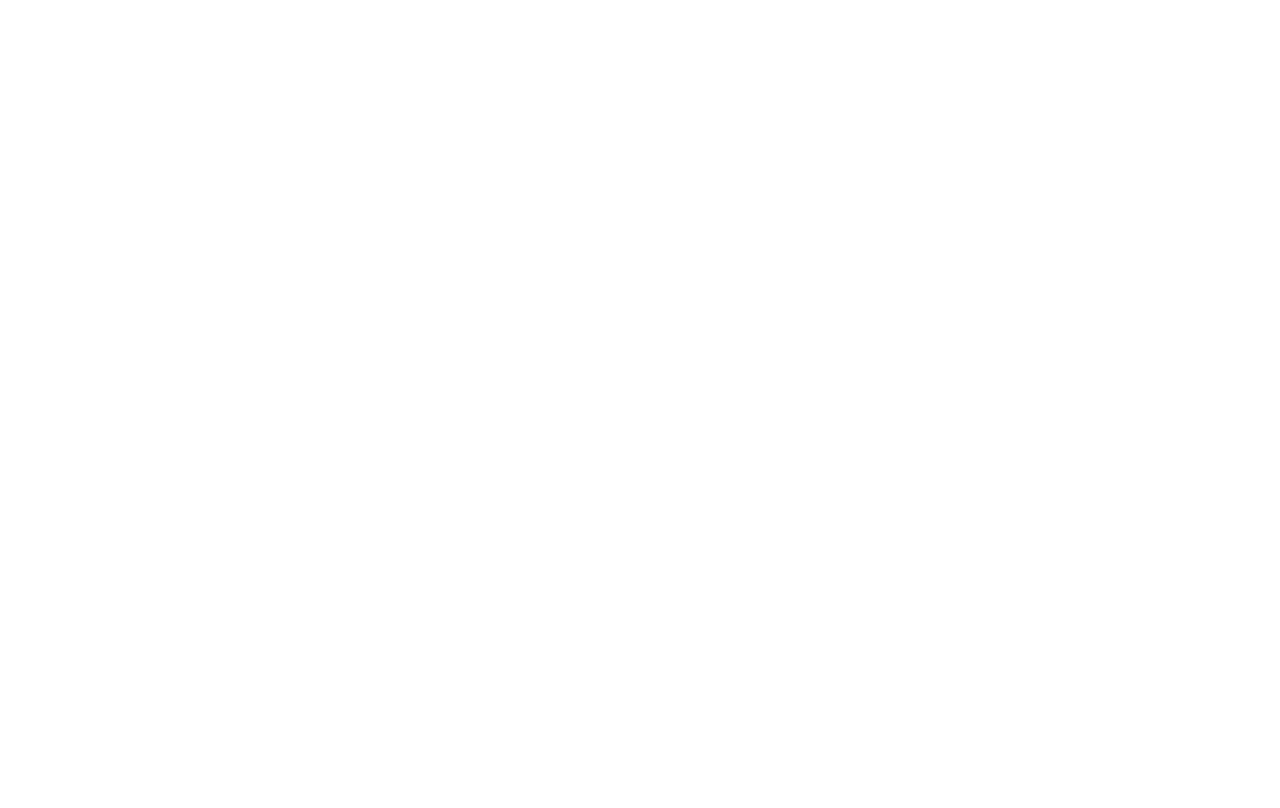
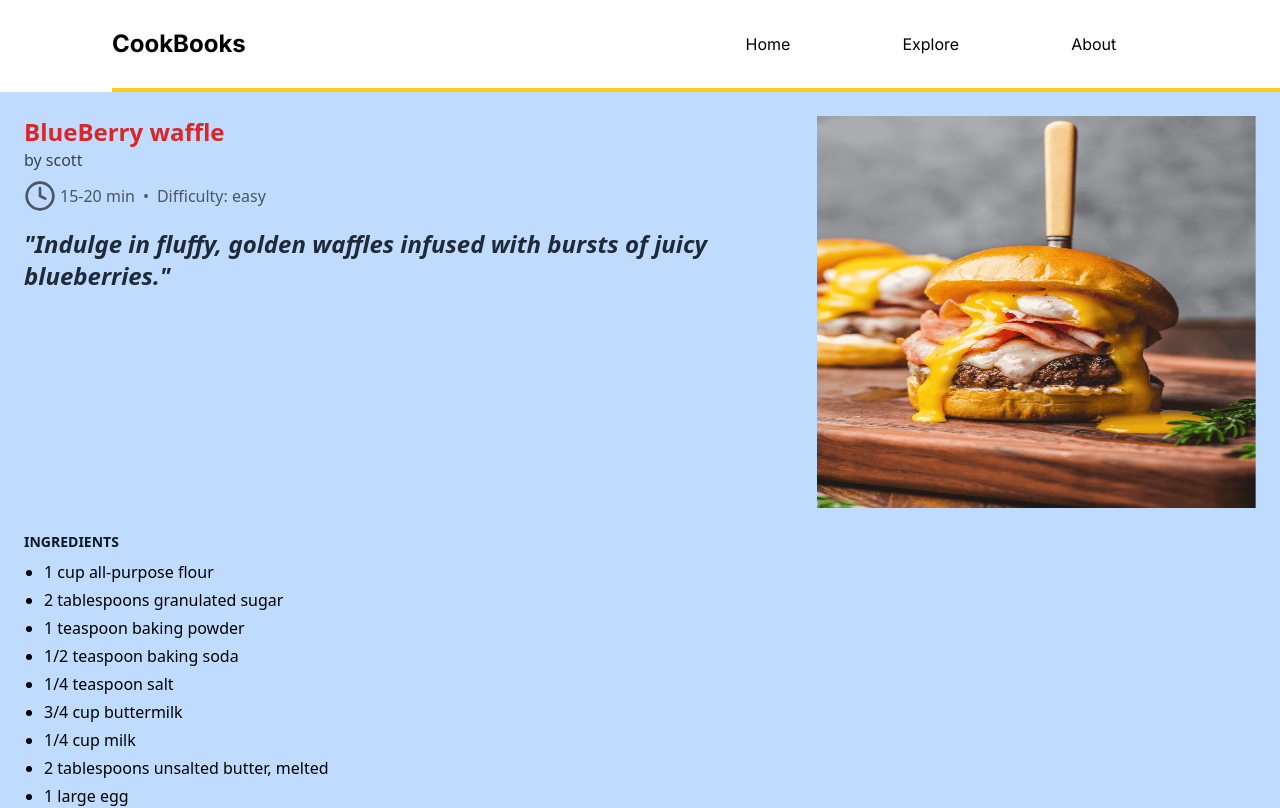
Before and after one commit to Awwal123/Recipe-App, a React (Vite) app: page /recipe-details in a window 1280 px wide. Before the commit this address had no page. Shown: the top 808 px of the page. Built offline with nearby package versions, Linux system fonts and the light colour scheme.

Commit message:
recipes-setup

```diff
--- a/src/App.tsx
+++ b/src/App.tsx
@@ -1,6 +1,6 @@
 import { CheckOut } from "./components/CheckOut";
 import { Home } from "./components/Home";
-// import { RecipeDetails } from "./components/Recipedetails";
+import { RecipeDetails } from "./components/RecipeDetails";
 import Recipes from "./components/Recipes";
 import { SignUp } from "./components/Signup";
 import { BrowserRouter as Router, Routes, Route } from "react-router-dom";
@@ -14,7 +14,7 @@ function App() {
             <Route path="/signup" element={<SignUp />} />
             <Route path="/check-out" element={<CheckOut />} />
             <Route path="/recipes" element={<Recipes />} />
-            {/* <Route path="/recipe-details" element={<RecipeDetails />} /> */}
+            <Route path="/recipe-details" element={<RecipeDetails />} />
           </Routes>
         </Router>
       </div>
--- a/src/components/Recipedetails.tsx
+++ b/src/components/Recipedetails.tsx
@@ -1,30 +1,35 @@
-import { Clock, Play } from "lucide-react";
+import { Clock } from "lucide-react";
 import { Navbar } from "./Navbar";
 import { Footer } from "./Footer";
+import Recipe from "../assets/images/Burger.png";
 export const RecipeDetails = () => {
   return (
     <div>
       <Navbar />
-      <div className="max-w-4xl mx-auto p-6 font-sans">
-        <div className="grid md:grid-cols-2 gap-6">
+      <div className="max-w-7xl mx-auto p-6 font-sans bg-blue-200 ">
+        <div className=" gap-6">
           <div className="space-y-6">
+            <div className="flex md:justify-between md:flex-row flex-col">
               <div>
                 <h1 className="text-2xl font-bold text-red-600">
                   BlueBerry waffle
                 </h1>
                 <p className="text-gray-700">by scott</p>
 
-              <div className="flex items-center mt-2 text-sm text-gray-600">
-                <Clock className="w-4 h-4 mr-1" />
+                <div className="flex items-center mt-2 text-base text-gray-600">
+                  <Clock className="w-8 h-8 mr-1" />
                   <span>15-20 min</span>
                   <span className="mx-2">•</span>
                   <span>Difficulty: easy</span>
                 </div>
 
-              <p className="mt-4 italic text-gray-800">
-                "Indulge in fluffy, golden waffles infused with bursts of juicy
-                blueberries."
+                <p className="mt-4 italic text-2xl text-gray-800 font-bold">
+                  "Indulge in fluffy, golden waffles infused with bursts of
+                  juicy blueberries."
                 </p>
+              </div>
+              <img src={Recipe} alt="img" className="w-[463px] h-[392px]" />
+              <div></div>
             </div>
 
             <div>
@@ -89,44 +94,6 @@ export const RecipeDetails = () => {
               </ol>
             </div>
 
-            <div>
-              <h2 className="font-bold text-gray-900 uppercase text-sm mb-2">
-                Watch and cook
-              </h2>
-              <div className="relative rounded-lg overflow-hidden">
-                <img
-                  src="https://hebbkx1anhila5yf.public.blob.vercel-storage.com/image-CHfYrPNOjNiqFoxlPa6qXsK8jVwbfs.png"
-                  alt="Blueberry waffles video thumbnail"
-                  width={500}
-                  height={300}
-                  className="w-full h-auto"
-                />
-                <div className="absolute inset-0 flex items-center justify-center">
-                  <div className="bg-red-600 rounded-full p-4 cursor-pointer">
-                    <Play className="w-8 h-8 text-white" />
-                  </div>
-                </div>
-                <div className="absolute top-0 right-0 bg-white/80 p-2 m-2 rounded">
-                  <span className="font-bold">2:25</span>
-                </div>
-                <div className="absolute top-0 left-0 right-0 bg-white/80 p-2 m-2 rounded text-center">
-                  <span className="font-bold text-xl">BLUEBERRY WAFFLES</span>
-                </div>
-                <div className="absolute bottom-0 left-0 bg-black/70 p-1 m-2 rounded text-white text-xs">
-                  THE ANTHONY KITCHEN
-                </div>
-              </div>
-            </div>
-          </div>
-
-          <div className="flex items-center justify-center">
-            <img
-              src="https://hebbkx1anhila5yf.public.blob.vercel-storage.com/image-CHfYrPNOjNiqFoxlPa6qXsK8jVwbfs.png"
-              alt="Blueberry waffles on a plate"
-              width={400}
-              height={400}
-              className="rounded-lg object-cover"
-            />
           </div>
         </div>
       </div>
--- a/src/components/Recipes.tsx
+++ b/src/components/Recipes.tsx
@@ -21,6 +21,7 @@ export default function Recipes() {
     const fetchData = async () => {
       try {
         const data = await getRandomRecipes(1130);
+        console.log("Recipes", data)
         setRecipes(data);
       } catch (error) {
         console.error("Error fetching recipes:", error);
```
Lines whose indentation alone changed are shown as unchanged.
